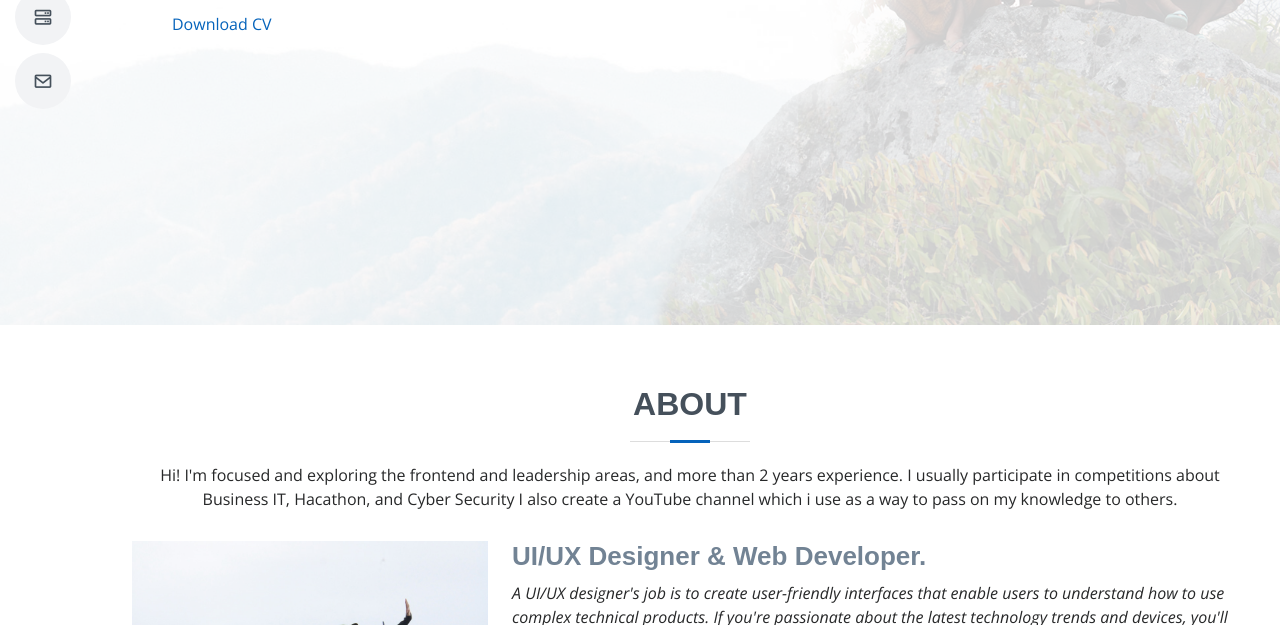
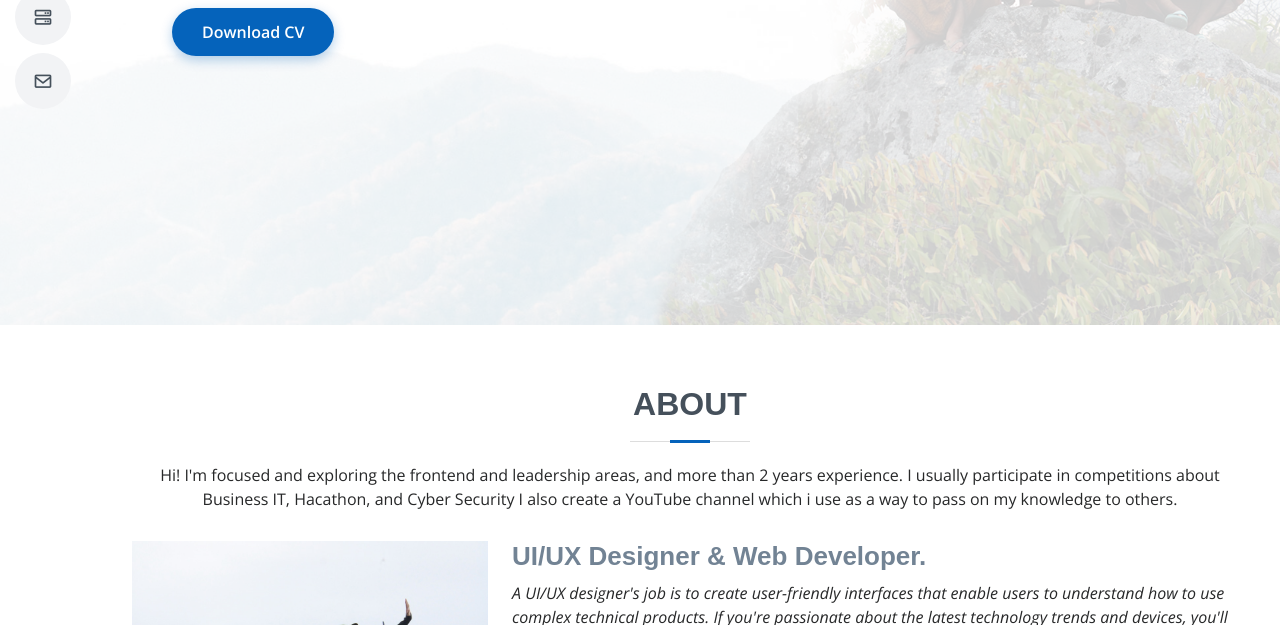
Before and after one commit to zulfa35k/coba, a plain HTML site: page index.html in a window 1280 px wide. Shown: the part 475-1100 px from the top of the page. Drawn offline with nearby package versions, Linux system fonts and the light colour scheme.

Commit message:
Update style.css

```diff
--- a/assets/css/style.css
+++ b/assets/css/style.css
@@ -22,6 +22,31 @@ h5,
 h6 {
   font-family: "Circular std bold", sans-serif; /*font judul*/
 }
+
+/*--------------------------------------------------------------
+# Tombol Download CV
+--------------------------------------------------------------*/
+.btn-download-cv {
+  display: inline-block;
+  background-color: #0563bb;         /* Warna utama (biru) */
+  color: #ffffff;                    /* Warna teks */
+  padding: 12px 30px;                /* Ukuran padding tombol */
+  border-radius: 30px;               /* Membulatkan sudut tombol */
+  font-weight: 600;
+  text-decoration: none;
+  font-size: 16px;
+  margin-top: 20px;
+  box-shadow: 0 4px 12px rgba(5, 99, 187, 0.3);
+  transition: all 0.3s ease;
+}
+
+.btn-download-cv:hover {
+  background-color: #0452a0;         /* Warna saat hover */
+  box-shadow: 0 6px 16px rgba(4, 82, 160, 0.4);
+  transform: translateY(-2px);       /* Efek naik sedikit saat hover */
+  color: #fff;
+}
+
 
 /*--------------------------------------------------------------
 # Back to top button
```
